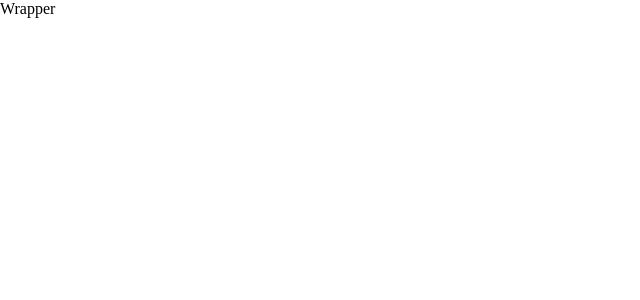
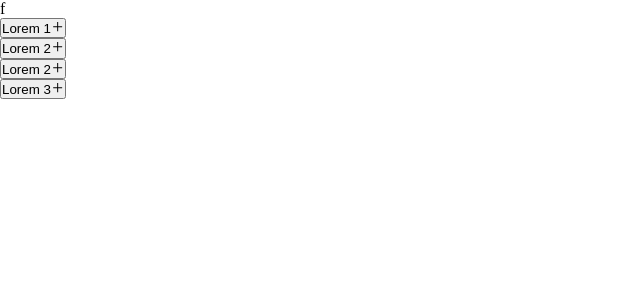
Before and after one commit to VitorDiniz100/react-components, a React (Vite) app: page / in a window 1280 px wide. Shown: the top 300 px of the page, without its empty margins (0-640 px from the left). Built offline with nearby package versions, Linux system fonts and the light colour scheme.

Commit message:
atualizacao

```diff
--- a/package.json
+++ b/package.json
@@ -10,6 +10,7 @@
     "lint": "eslint src --ext .ts,.tsx"
   },
   "dependencies": {
+    "classnames": "^2.3.2",
     "react": "^18.2.0",
     "react-dom": "^18.2.0",
     "react-icons": "^4.8.0",
--- a/src/App.tsx
+++ b/src/App.tsx
@@ -1,12 +1,17 @@
 import { CSSProperties } from 'styled-components'
+import * as Accordion from './components/Accordion'
 
 import './App.css'
+import Lorem from './components/Lorem'
+import Plus from './components/Icons/Plus'
+import Minus from './components/Icons/Minus'
 
 const appStyles: CSSProperties = { width: '1440px', margin: '0 auto' }
 
 export default function App() {
   return (
     <div className="App" style={appStyles}>
+      <p>f</p>
       <AccordionExample />
     </div>
   )
@@ -19,7 +24,33 @@ const accordionStyles: CSSProperties = {
 const AccordionExample = () => {
   return (
     <div className="accordion-example" style={accordionStyles}>
-      Wrapper
+      <Accordion.Provider type="single">
+        <Accordion.Item
+          title="Lorem 1"
+          icon={{ type: 'node', children: <Plus />, activeChildren: <Minus /> }}
+        >
+          <Lorem />
+        </Accordion.Item>
+        <Accordion.Item
+          title="Lorem 2"
+          icon={{ type: 'node', children: <Plus />, activeChildren: <Minus /> }}
+        >
+          <Lorem />
+        </Accordion.Item>
+        <Accordion.Item
+          title="Lorem 2"
+          icon={{ type: 'node', children: <Plus />, activeChildren: <Minus /> }}
+          uncontrolled
+        >
+          <Lorem />
+        </Accordion.Item>
+        <Accordion.Item
+          title="Lorem 3"
+          icon={{ type: 'node', children: <Plus /> }}
+          uncontrolled
+          onActive={() => alert('modal')}
+        />
+      </Accordion.Provider>
     </div>
   )
 }
--- a/src/components/Accordion/Accordion.tsx
+++ b/src/components/Accordion/Accordion.tsx
@@ -8,11 +8,12 @@ import {
   useRef,
   useState,
 } from 'react'
+import classNames from 'classnames'
 import uuid from 'react-uuid'
 
-// -------------------------//
+/* ----------------------------
 // AccordionContext
-// -------------------------//
+// ------------------------- */
 
 interface ContextProps {
   activeAccordion: string
@@ -39,7 +40,9 @@ function Provider({ type, children }: PropsWithChildren<ProviderProps>) {
 
   return (
     <Context.Provider value={{ activeAccordion, type, addActiveAccordion }}>
-      {children}
+      <div className="accordion-provider" data-type={type}>
+        {children}
+      </div>
     </Context.Provider>
   )
 }
@@ -79,11 +82,15 @@ function Item({
 
   const contentRef = useRef<HTMLDivElement>(null)
 
-  const id = useMemo(() => {
-    return uuid()
-  }, [])
+  const id = useMemo(() => uuid(), [])
+
+  const dataState = uncontrolled ? 'uncontrolled' : isOpen ? 'open' : 'closed'
+
+  const height =
+    contentHeight === 0 ? 'auto' : isOpen ? `${contentHeight}px` : '0'
 
   function handleToggleContent() {
+    console.log(id)
     setIsOpen(!isOpen)
 
     if (uncontrolled) onActive()
@@ -108,8 +115,10 @@ function Item({
 
   return (
     <div
-      className="accordion-item"
-      data-state={uncontrolled ? 'uncontrolled' : isOpen ? 'open' : 'closed'}
+      className={classNames('accordion-item', {
+        active: isOpen && !uncontrolled,
+      })}
+      data-state={dataState}
     >
       <div className="accordion-header">
         <button className="accordion-trigger" onClick={handleToggleContent}>
@@ -134,12 +143,7 @@ function Item({
           className="accordion-content"
           ref={contentRef}
           style={{
-            height:
-              contentHeight === 0
-                ? 'auto'
-                : isOpen
-                ? `${contentHeight}px`
-                : '0',
+            height,
             overflow: 'hidden',
             transition: `height ${slideDuration}ms`,
           }}
```
Also changed, not shown: src/components/Accordion/README.md, 1 other file (tests, documents, lock files or other folders).
